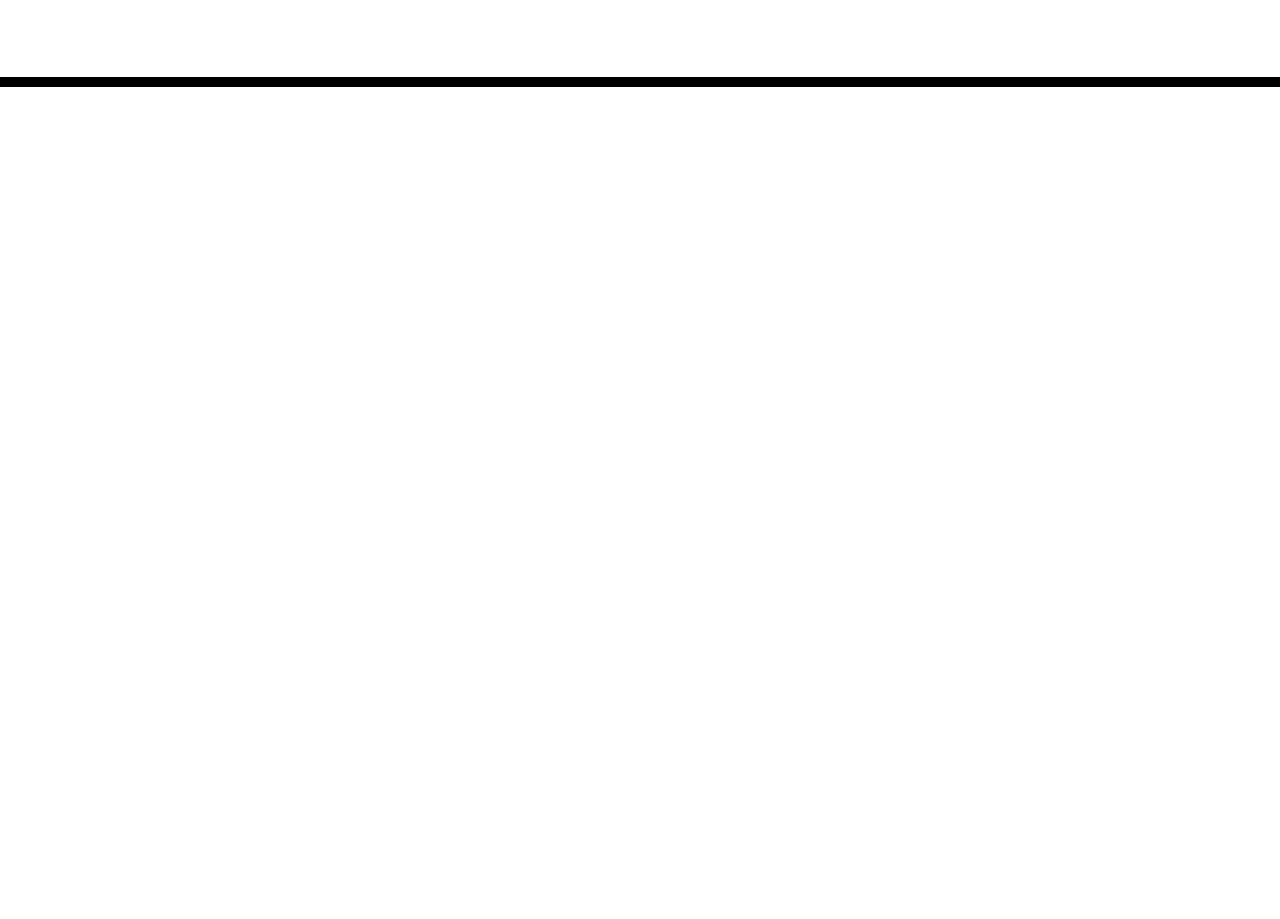
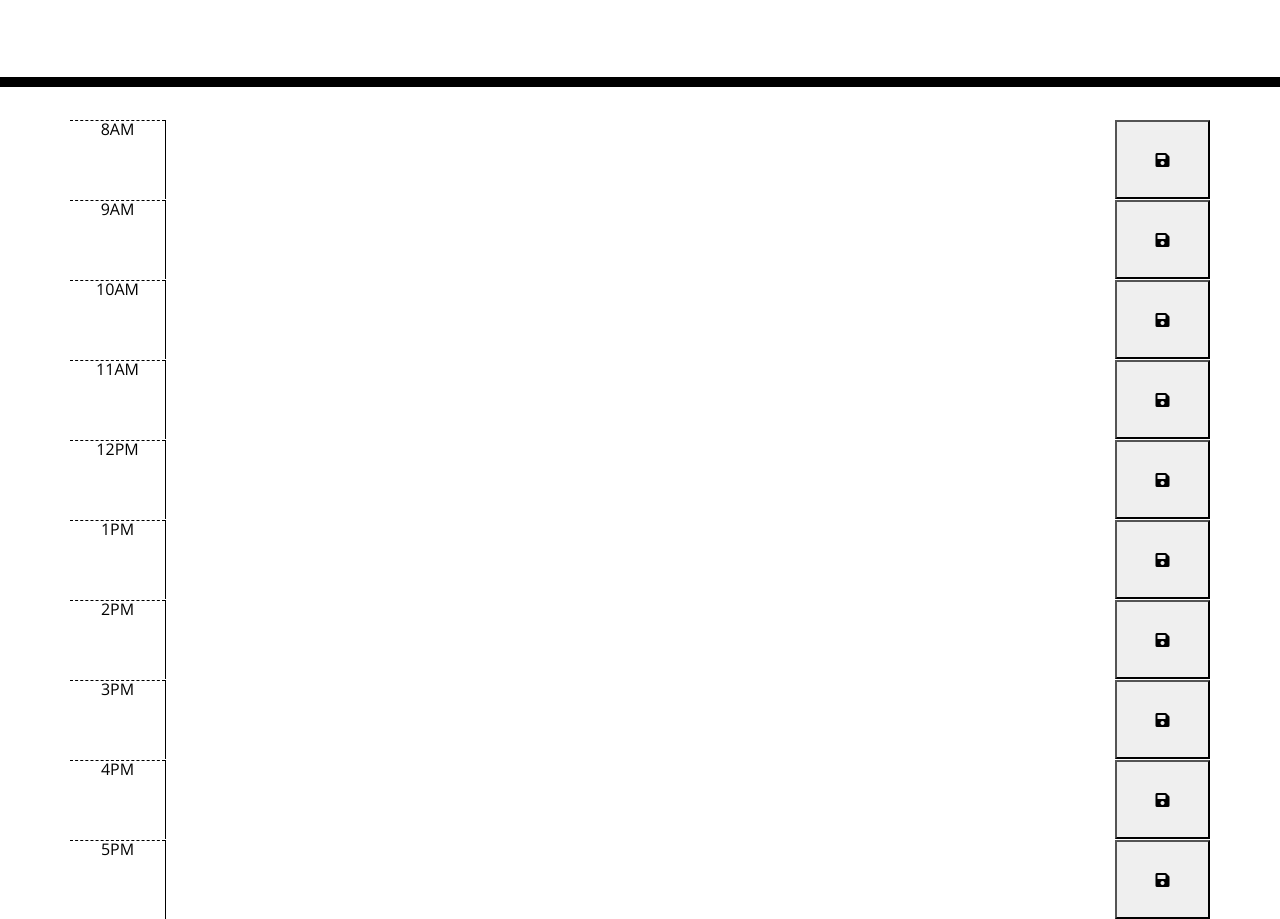
Before and after one commit to bvenant/work-scheduler, a plain HTML site: page index.html in a window 1280 px wide. Shown: the part 181-1100 px from the top of the page. Before the commit the page ends 800 px from the top, so only its background shows below. Drawn offline with nearby package versions, Linux system fonts and the light colour scheme; files that its build step writes are made by us from their sources.

Commit message:
added time blocks to index file

```diff
--- a/index.html
+++ b/index.html
@@ -29,9 +29,59 @@
       <p id="currentDay" class="lead"></p>
     </header>
     <div class="container">
-      <!-- Timeblocks go here -->
+      <!-- Timeblocks go here 9-5-->
+      <div class="row time-block" id="8">
+        <div class="col-md-1 hour">8AM</div>
+        <textarea class="col-md-10 description"></textarea>
+        <button class="savebtn col-md-1"><i class="fas fa-save"></i></button>
+      </div>
+      <div class="row time-block" id="9">
+        <div class="col-md-1 hour">9AM</div>
+        <textarea class="col-md-10 description"></textarea>
+        <button class="savebtn col-md-1"><i class="fas fa-save"></i></button>
+      </div>
+      <div class="row time-block" id="10">
+        <div class="col-md-1 hour">10AM</div>
+        <textarea class="col-md-10 description"></textarea>
+        <button class="savebtn col-md-1"><i class="fas fa-save"></i></button>
+      </div>
+      <div class="row time-block" id="11">
+        <div class="col-md-1 hour">11AM</div>
+        <textarea class="col-md-10 description"></textarea>
+        <button class="savebtn col-md-1"><i class="fas fa-save"></i></button>
+      </div>
+      <div class="row time-block" id="12">
+        <div class="col-md-1 hour">12PM</div>
+        <textarea class="col-md-10 description"></textarea>
+        <button class="savebtn col-md-1"><i class="fas fa-save"></i></button>
+      </div>
+      <div class="row time-block" id="13">
+        <div class="col-md-1 hour">1PM</div>
+        <textarea class="col-md-10 description"></textarea>
+        <button class="savebtn col-md-1"><i class="fas fa-save"></i></button>
+      </div>
+      <div class="row time-block" id="14">
+        <div class="col-md-1 hour">2PM</div>
+        <textarea class="col-md-10 description"></textarea>
+        <button class="savebtn col-md-1"><i class="fas fa-save"></i></button>
+      </div>
+      <div class="row time-block" id="15">
+        <div class="col-md-1 hour">3PM</div>
+        <textarea class="col-md-10 description"></textarea>
+        <button class="savebtn col-md-1"><i class="fas fa-save"></i></button>
+      </div>
+      <div class="row time-block" id="16">
+        <div class="col-md-1 hour">4PM</div>
+        <textarea class="col-md-10 description"></textarea>
+        <button class="savebtn col-md-1"><i class="fas fa-save"></i></button>
+      </div>
+      <div class="row time-block" id="17">
+        <div class="col-md-1 hour">5PM</div>
+        <textarea class="col-md-10 description"></textarea>
+        <button class="savebtn col-md-1"><i class="fas fa-save"></i></button>
+      </div>
     </div>
-
+    <script src="./assests/js/script.js"></script>
     <script src="https://code.jquery.com/jquery-3.4.1.min.js"></script>
     <script src="https://cdnjs.cloudflare.com/ajax/libs/moment.js/2.24.0/moment.min.js"></script>
   </body>
```
Also changed, not shown: assests/js/script.js (added).
